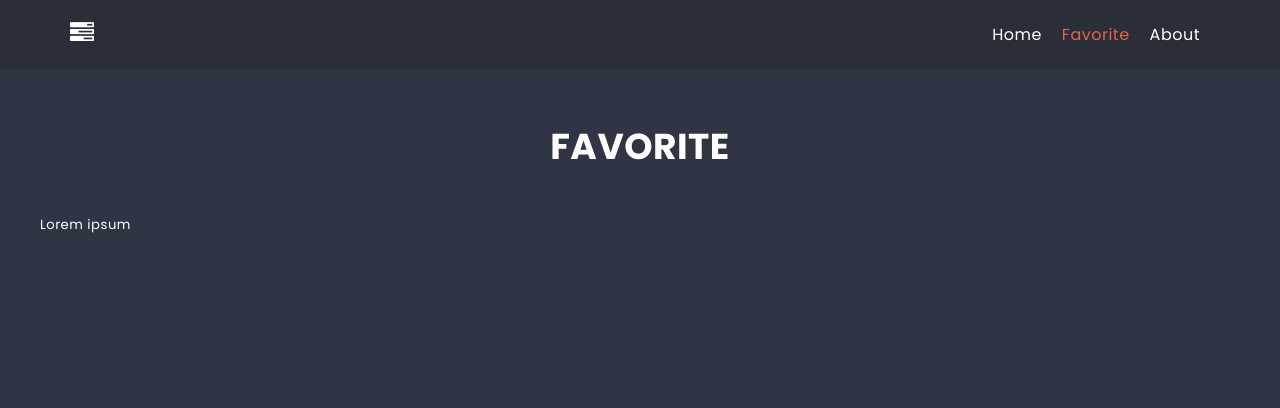
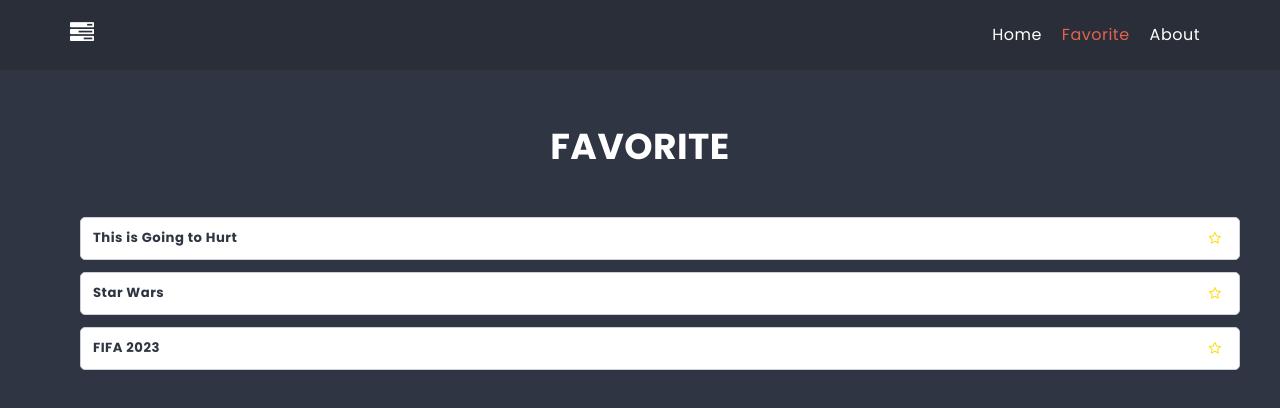
Before and after one commit to Kyuba3/react-first-app, a React (Create React App) app: page /favorite in a window 1280 px wide. Shown: the top 408 px of the page. Built offline with nearby package versions, Linux system fonts and the light colour scheme.

Commit message:
Add adding favorite cards action to project

```diff
--- a/package.json
+++ b/package.json
@@ -6,6 +6,7 @@
     "@testing-library/jest-dom": "^5.16.5",
     "@testing-library/react": "^13.4.0",
     "@testing-library/user-event": "^13.5.0",
+    "clsx": "^1.2.1",
     "font-awesome": "^4.7.0",
     "react": "^18.2.0",
     "react-dom": "^18.2.0",
--- a/src/components/Card/Card.js
+++ b/src/components/Card/Card.js
@@ -1,8 +1,30 @@
+import { useState } from 'react';
+import { useDispatch } from 'react-redux';
+import { toggleCardFavorite } from '../../redux/store';
 import styles from './Card.module.scss'
+import clsx from 'clsx';
 
 const Card = (props) => {
+
+    const cardId = props.cardId;
+    const [favoriteValue, setFavoriteValue] = useState(props.isFavorite);
+    const dispatch = useDispatch();
+
+    const toggleFavorite = (e) => {
+        e.preventDefault();
+        setFavoriteValue(!favoriteValue);
+        dispatch(toggleCardFavorite(cardId));
+
+    }
+
     return (
-        <li className={styles.card}>{props.title}</li>
+        <li className={styles.card}>{props.title}
+                <button
+                    onClick={toggleFavorite}
+                    className={clsx(styles.button, props.isFavorite && styles.isActive)}>
+                    <i className={'fa fa-star-o'} />
+                </button>
+        </li>
     );
 };
 
--- a/src/components/Card/Card.module.scss
+++ b/src/components/Card/Card.module.scss
@@ -11,3 +11,20 @@
     justify-content: space-between;
     font-weight: bold;
 }
+
+.button {
+    background-color: #fff;
+    border-style: none;
+    border: 0px;
+}
+
+.isActive {
+    border: none;
+    color: gold;
+    background-color: #fff;
+
+    &:hover {
+        color: red;
+        cursor: pointer;
+    }
+}
--- a/src/components/CardForm/CardForm.js
+++ b/src/components/CardForm/CardForm.js
@@ -13,7 +13,7 @@
 
     const handleSubmit = e => {
         e.preventDefault();
-        dispatch(addCard({title, columnId: props.columnId}));
+        dispatch(addCard({title, columnId: props.columnId} ));
         setTitle('');
     }
 
--- a/src/components/Column/Column.js
+++ b/src/components/Column/Column.js
@@ -15,9 +15,18 @@
                 {props.title}
             </h2>
             <ul className={styles.cards}>
-                {cards.map((card) => (<Card key={card.id} {...card} /> ))}
+                {cards.map((cards) => (
+                    <Card
+                        key={cards.id}
+                        {...cards}
+                        isFavorite={cards.isFavorite}
+                        cardId={cards.id}
+                    /> ))}
             </ul>
-            <CardForm columnId={props.id} action={props.action} />
+            <CardForm
+                columnId={props.id}
+                action={props.action}
+            />
         </article>
     );
 }
--- a/src/components/ColumnForm/ColumnForm.js
+++ b/src/components/ColumnForm/ColumnForm.js
@@ -5,18 +5,16 @@
 import { useDispatch } from 'react-redux';
 import { addColumn } from '../../redux/store';
 
-const ColumnForm = (props) => {
+const ColumnForm = ({ listId }) => {
 
     const dispatch = useDispatch();
 
     const [title, setTitle] = useState('');
     const [icon, setIcon] = useState('');
 
-
-
     const handleSubmit = e => {
         e.preventDefault();
-        dispatch(addColumn({title, icon, listId: props.listId}));
+        dispatch(addColumn({title, icon, listId}));
         setTitle('');
         setIcon('');
     }
--- a/src/components/Favorite/Favorite.js
+++ b/src/components/Favorite/Favorite.js
@@ -1,10 +1,36 @@
+import { useSelector } from 'react-redux';
 import PageTitle from '../PageTitle/PageTitle';
+import { getFavoriteCard} from '../../redux/store';
+import styles from './Favorite.module.scss';
+import Card from '../Card/Card';
 
 const Favorite = () => {
+
+    const favoriteCards = useSelector(getFavoriteCard);
+
+    if (favoriteCards.length === 0){
+        return (
+            <PageTitle>
+                No Favorite Cards!
+            </PageTitle>
+        );
+    };
+
     return (
         <div>
-            <PageTitle>FAVORITE</PageTitle>
-            <p>Lorem ipsum</p>
+            <PageTitle>
+                FAVORITE
+            </PageTitle>
+            <ul className={styles.cards}>
+                {favoriteCards.map((favoriteCard) => (
+                    <Card
+                        key={favoriteCard.id}
+                        title={favoriteCard.title}
+                        cardId={favoriteCard.id}
+                        isFavorite={favoriteCard.isFavorite}
+                    />
+                ))}
+            </ul>
         </div>
     );
 };
--- a/src/components/Favorite/Favorite.module.scss
+++ b/src/components/Favorite/Favorite.module.scss
@@ -1,6 +1,5 @@
 @import '../../styles/settings.scss';
 
-.favorite {
-    color: $color-light;
-    font-size: 40px;
+.cards {
+    color: $color-dark;
 }
--- a/src/redux/initialState.js
+++ b/src/redux/initialState.js
@@ -27,12 +27,12 @@
   ],
 
   cards: [
-    { id: '1', columnId: '1', title: 'This is Going to Hurt' },
-    { id: '2', columnId: '1', title: 'Interpreter of Maladies' },
-    { id: '3', columnId: '2', title: 'Lost in Space' },
-    { id: '4', columnId: '2', title: 'Star Wars' },
-    { id: '5', columnId: '3', title: 'FIFA 2023' },
-    { id: '6', columnId: '3', title: 'Skyrim' }
+    { id: '1', columnId: '1', title: 'This is Going to Hurt', isFavorite: true},
+    { id: '2', columnId: '1', title: 'Interpreter of Maladies', isFavorite: false},
+    { id: '3', columnId: '2', title: 'Lost in Space', isFavorite: false},
+    { id: '4', columnId: '2', title: 'Star Wars', isFavorite: true},
+    { id: '5', columnId: '3', title: 'FIFA 2023', isFavorite: true},
+    { id: '6', columnId: '3', title: 'Skyrim', isFavorite: false}
   ],
 
   lists: [
--- a/src/redux/store.js
+++ b/src/redux/store.js
@@ -12,12 +12,14 @@
 export const getListById = ({ lists }, listId) => lists.find(list => list.id === listId);
 export const getColumnsByList = ({columns}, listId) => columns.filter(column => column.listId === listId);
 export const getInputValue = (state) => state.searchString;
+export const getFavoriteCard = (state) => state.cards.filter((card) => card.isFavorite === true);
 
 // action creators
 export const addColumn = payload => ({type: 'ADD_COLUMN', payload});
 export const addCard = payload => ({type: 'ADD_CARD', payload});
 export const updateSearchString = payload => ({type: 'UPDATE_SEARCHSTRING', payload});
 export const addList = payload => ({type: 'ADD_LIST', payload});
+export const toggleCardFavorite = payload => ({type: 'TOGGLE_CARD_FAVORITE', payload});
 
 // reducer
 const reducer = (state, action) => {
@@ -34,6 +36,10 @@
     case 'ADD_LIST':
       return {...state, lists: [...state.lists, {...action.payload, id: shortid() }]};
 
+    case 'TOGGLE_CARD_FAVORITE':
+      return {...state, cards: state.cards.map(card =>
+              (card.id === action.payload) ? {...card, isFavorite: !card.isFavorite} : card)};
+
       default:
       return state;
   }
```
Also changed, not shown: src/components/TextInput/TextInput.js (+8 -1 lines), 1 other file (tests, documents, lock files or other folders).
